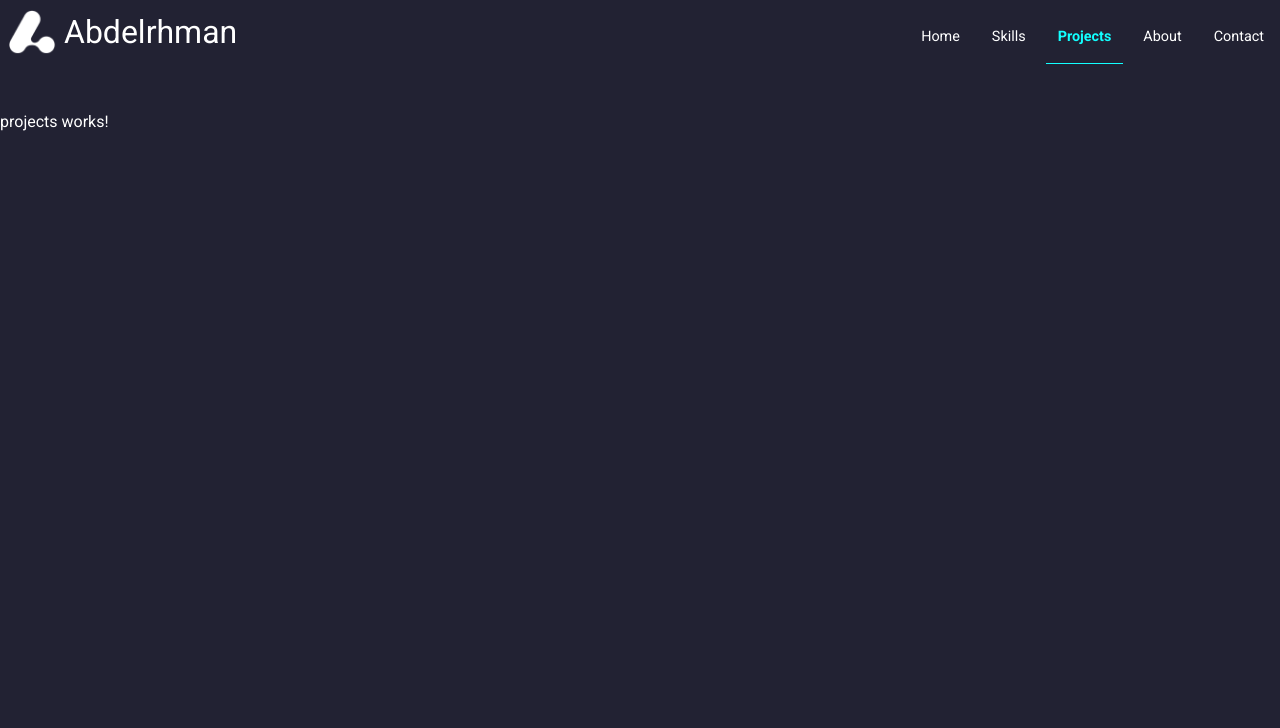
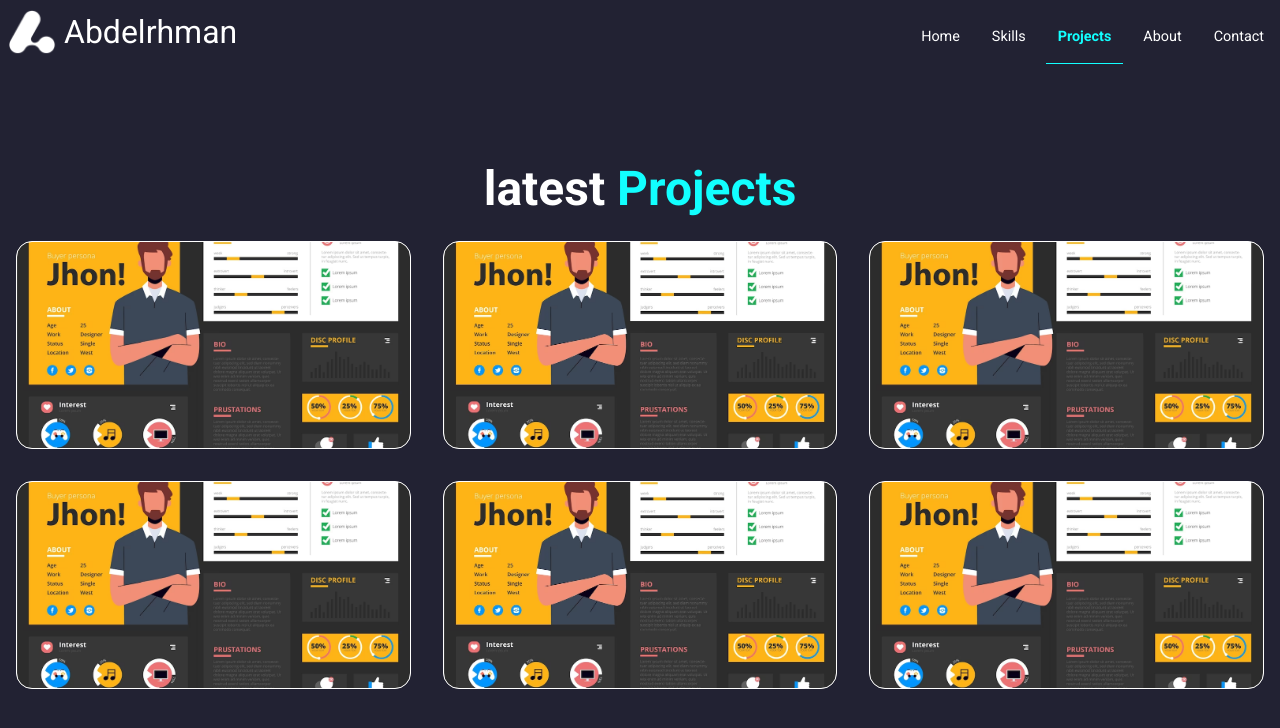
Before and after one commit to AMI2080/portfolio, an Angular app: page /projects in a window 1280 px wide. Shown: the top 728 px of the page. Built offline with nearby package versions, Linux system fonts and the light colour scheme.

Commit message:
Creating projects page

```diff
--- a/src/app/app-routing.module.ts
+++ b/src/app/app-routing.module.ts
@@ -5,11 +5,13 @@ import { AboutComponent } from './pages/about/about.component';
 import { ProjectsComponent } from './pages/projects/projects.component';
 import { SkilsComponent } from './pages/skills/skills.component';
 import { ContactMeComponent } from './pages/contact-me/contact-me.component';
+import { ProjectComponent } from './pages/projects/project/project.component';
 
 const routes: Routes = [
   { path: '', component: HomeComponent },
   { path: 'about', component: AboutComponent },
   { path: 'projects', component: ProjectsComponent },
+  { path: 'projects/:id', component: ProjectComponent },
   { path: 'skills', component: SkilsComponent },
   { path: 'contact-me', component: ContactMeComponent },
 ];
--- a/src/app/app.module.ts
+++ b/src/app/app.module.ts
@@ -11,6 +11,7 @@ import { ProjectsComponent } from './pages/projects/projects.component';
 import { SkilsComponent } from './pages/skills/skills.component';
 import { ContactMeComponent } from './pages/contact-me/contact-me.component';
 import { MultiStringsDirective } from './directives/multi-strings.directive';
+import { ProjectComponent } from './pages/projects/project/project.component';
 
 @NgModule({
   declarations: [
@@ -23,6 +24,7 @@ import { MultiStringsDirective } from './directives/multi-strings.directive';
     SkilsComponent,
     ContactMeComponent,
     MultiStringsDirective,
+    ProjectComponent,
   ],
   imports: [
     BrowserModule,
--- /dev/null
+++ b/src/app/models/project.model.ts
@@ -0,0 +1,6 @@
+export interface Project {
+  title: string;
+  imagePath: string;
+  shortDescription: string;
+  link: string;
+};
--- /dev/null
+++ b/src/app/pages/projects/project/project.component.html
@@ -0,0 +1 @@
+<p>project works!</p>
--- /dev/null
+++ b/src/app/pages/projects/project/project.component.ts
@@ -0,0 +1,35 @@
+import { Component, OnDestroy, OnInit } from '@angular/core';
+import { ActivatedRoute, Params, Router } from '@angular/router';
+import { Subscription } from 'rxjs';
+import { Project } from 'src/app/models/project.model';
+import { ProjectsService } from 'src/app/services/projects.service';
+
+@Component({
+  selector: 'app-project',
+  templateUrl: './project.component.html',
+  styleUrls: ['./project.component.scss']
+})
+export class ProjectComponent implements OnInit, OnDestroy {
+
+  projectId: number;
+
+  project: Project;
+
+  projectSubscription: Subscription;
+
+  constructor(private projectsService: ProjectsService, private router: Router, private route: ActivatedRoute) { }
+
+  ngOnInit(): void {
+    this.projectSubscription = this.route.params.subscribe((params: Params) => {
+      this.projectId = +params['id'];
+      this.project = this.projectsService.getProject(this.projectId);
+      if (!this.project) {
+        this.router.navigate(['projects']);
+      }
+    });
+  }
+
+  ngOnDestroy(): void {
+    this.projectSubscription.unsubscribe();
+  }
+}
--- a/src/app/pages/projects/projects.component.html
+++ b/src/app/pages/projects/projects.component.html
@@ -1 +1,21 @@
-<p>projects works!</p>
+<div class="projects-container">
+  <div class="middle">
+    <div class="page-title">latest <span class="high-light">Projects</span></div>
+    <div class="projects">
+      <div class="project" *ngFor="let project of projects; let index = index"
+        style="background-image: url('{{ project.imagePath }}')">
+        <div class="info">
+          <div class="title">{{ project.title }}</div>
+          <p class="description">{{ project.shortDescription }}</p>
+          <div class="footer">
+
+            <a [routerLink]="['/projects', index]" class="project-link">
+              Show more ...
+              <!-- <i class="fa-solid fa-arrow-up-right-from-square"></i> -->
+            </a>
+          </div>
+        </div>
+      </div>
+    </div>
+  </div>
+</div>
--- a/src/app/pages/projects/projects.component.scss
+++ b/src/app/pages/projects/projects.component.scss
@@ -0,0 +1,110 @@
+.projects-container {
+  min-height: calc(100vh - 4rem - 2rem - 2rem);
+  display: flex;
+  align-items: center;
+
+  .middle {
+    width: 100%;
+  }
+
+  .page-title {
+    text-align: center;
+    font-size: 3rem;
+    font-weight: bold;
+    margin-bottom: 1.5rem;
+
+    .high-light {
+      color: #12ffff;
+    }
+  }
+
+  .projects {
+    display: grid;
+    width: 100%;
+    padding-left: 1rem;
+    padding-right: 1rem;
+    padding-bottom: 1rem;
+    grid-template-columns: 1fr 1fr 1fr;
+    column-gap: 2rem;
+    row-gap: 2rem;
+
+    @media(max-width: 50rem) {
+      grid-template-columns: 1fr 1fr;
+    }
+
+    @media(max-width: 35rem) {
+      grid-template-columns: 1fr;
+    }
+
+    .project {
+      border: 1px solid #fff;
+      height: 13rem;
+      background-color: #fff;
+      border-radius: 1rem;
+      background-position: center;
+      background-size: cover;
+      background-repeat: no-repeat;
+      overflow: hidden;
+      position: relative;
+
+      .info {
+        background-color: #12ffff55;
+        padding: 1rem;
+        text-shadow: 0 0 .25rem #223;
+        text-align: center;
+        background-image: linear-gradient(to bottom, transparent, #12ffff);
+        height: 100%;
+        position: relative;
+        bottom: -100%;
+        transition-duration: .3s;
+
+        .title {
+          font-size: 2rem;
+          height: 2rem;
+          margin-bottom: 1rem;
+          font-weight: bold;
+        }
+
+        .description {
+          height: 5rem;
+          font-size: 1rem;
+          line-height: 1rem;
+          margin-top: 1rem;
+          overflow: hidden;
+        }
+
+        .footer {
+          position: absolute;
+          bottom: 0;
+          width: 100%;
+          margin-bottom: 1rem;
+
+          .project-link,
+          .project-link:visited {
+            text-decoration: none;
+            background-color: #222233dd;
+            border-radius: 1.2rem;
+            padding: .5rem 3rem;
+            color: #fff;
+            font-weight: bold;
+          }
+
+          .project-link:hover {
+            background-color: #222233;
+            box-shadow: .1rem .1rem .3rem .1rem #223;
+
+          }
+        }
+      }
+
+      .info *::selection {
+        color: #223;
+      }
+
+      &:hover .info {
+        bottom: 0;
+      }
+    }
+
+  }
+}
--- a/src/app/pages/projects/projects.component.ts
+++ b/src/app/pages/projects/projects.component.ts
@@ -1,10 +1,18 @@
-import { Component } from '@angular/core';
+import { Component, OnInit } from '@angular/core';
+import { Project } from 'src/app/models/project.model';
+import { ProjectsService } from 'src/app/services/projects.service';
 
 @Component({
   selector: 'app-projects',
   templateUrl: './projects.component.html',
   styleUrls: ['./projects.component.scss']
 })
-export class ProjectsComponent {
+export class ProjectsComponent implements OnInit {
+  projects: Project[] = [];
 
+  constructor(private projectsSevice: ProjectsService) { }
+
+  ngOnInit(): void {
+    this.projects = this.projectsSevice.allProjects;
+  }
 }
--- /dev/null
+++ b/src/app/services/projects.service.ts
@@ -0,0 +1,50 @@
+import { Injectable } from '@angular/core';
+import { Project } from '../models/project.model';
+
+@Injectable({
+  providedIn: 'root'
+})
+export class ProjectsService {
+  private projects: Project[] = [
+    {
+      title: 'Project tilte',
+      imagePath: 'assets/img/buyer-persona-infographics-flat-design_23-2148659313.avif',
+      shortDescription: 'Lorem ipsum dolor, sit amet consectetur adipisicing elit. Harum laudantium quibusdam ipsa quam consequatur voluptatibus.',
+      link: 'https://www.google.com'
+    }, {
+      title: 'Project tilte',
+      imagePath: 'assets/img/buyer-persona-infographics-flat-design_23-2148659313.avif',
+      shortDescription: 'Lorem ipsum dolor, sit amet consectetur adipisicing elit. Harum laudantium quibusdam ipsa quam consequatur voluptatibus.',
+      link: 'https://www.google.com'
+    }, {
+      title: 'Project tilte',
+      imagePath: 'assets/img/buyer-persona-infographics-flat-design_23-2148659313.avif',
+      shortDescription: 'Lorem ipsum dolor, sit amet consectetur adipisicing elit. Harum laudantium quibusdam ipsa quam consequatur voluptatibus.',
+      link: 'https://www.google.com'
+    }, {
+      title: 'Project tilte',
+      imagePath: 'assets/img/buyer-persona-infographics-flat-design_23-2148659313.avif',
+      shortDescription: 'Lorem ipsum dolor, sit amet consectetur adipisicing elit. Harum laudantium quibusdam ipsa quam consequatur voluptatibus.',
+      link: 'https://www.google.com'
+    }, {
+      title: 'Project tilte',
+      imagePath: 'assets/img/buyer-persona-infographics-flat-design_23-2148659313.avif',
+      shortDescription: 'Lorem ipsum dolor, sit amet consectetur adipisicing elit. Harum laudantium quibusdam ipsa quam consequatur voluptatibus.',
+      link: 'https://www.google.com'
+    }, {
+      title: 'Project tilte',
+      imagePath: 'assets/img/buyer-persona-infographics-flat-design_23-2148659313.avif',
+      shortDescription: 'Lorem ipsum dolor, sit amet consectetur adipisicing elit. Harum laudantium quibusdam ipsa quam consequatur voluptatibus.',
+      link: 'https://www.google.com'
+    }
+  ];
+
+  get allProjects() {
+    return [...this.projects];
+  }
+
+  getProject(index: number) {
+    return { ...this.projects[index] };
+  }
+
+}
--- a/src/app/template/header/header.component.scss
+++ b/src/app/template/header/header.component.scss
@@ -70,6 +70,7 @@
         display: block;
         width: calc(100% - 3rem);
         position: absolute;
+        z-index: 99;
         top: 100%;
         right: 0;
         box-shadow: -3px 6px 6px #000;;
--- a/tsconfig.json
+++ b/tsconfig.json
@@ -5,7 +5,7 @@
     "baseUrl": "./",
     "outDir": "./dist/out-tsc",
     "forceConsistentCasingInFileNames": true,
-    "strict": true,
+    "strict": false,
     "noImplicitOverride": true,
     "noPropertyAccessFromIndexSignature": true,
     "noImplicitReturns": true,
```
Also changed, not shown: src/app/pages/projects/project/project.component.scss (added), src/assets/img/buyer-persona-infographics-flat-design_23-2148659313.avif (added).
